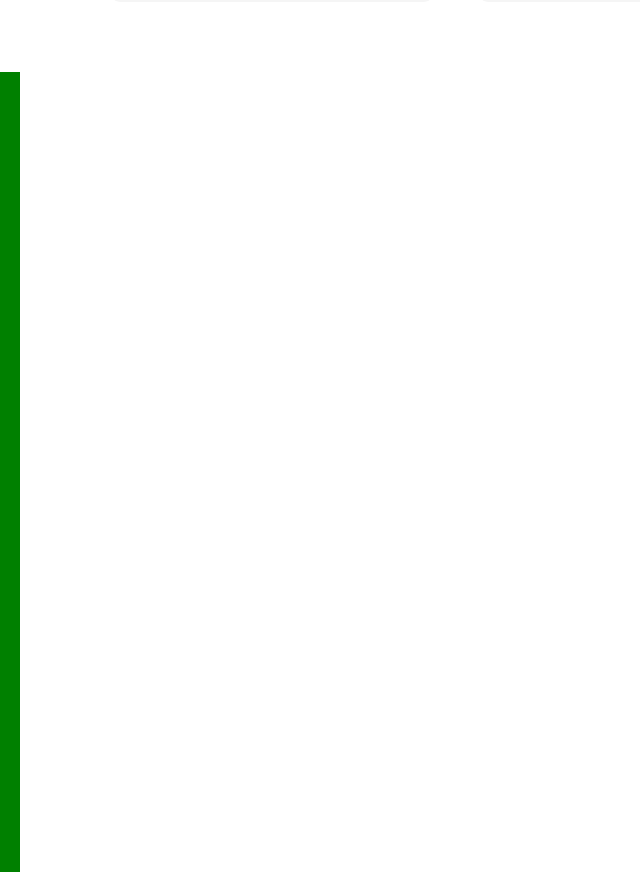
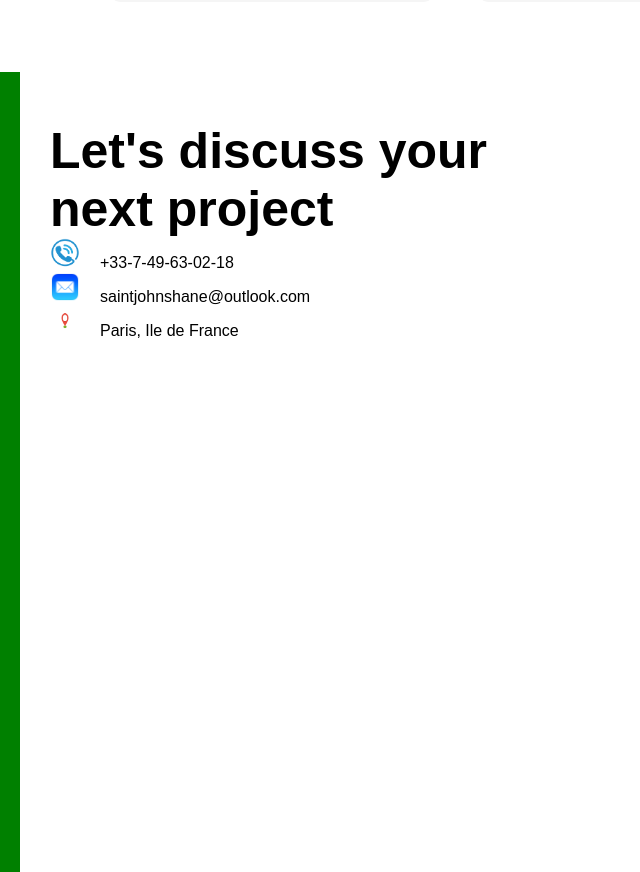
Before and after one commit to saintjohn1992/portfolio-code, a React (Create React App) app in the folder portfolio/: page / in a window 1280 px wide. Shown: the part 2060-2932 px from the top of the page, without its empty margins (0-640 px from the left). Built offline with nearby package versions, Linux system fonts and the light colour scheme; the HTML template or start-up script is replaced by a standard one.

Commit message:
imported icons & added contacxt details

```diff
--- a/portfolio/src/components/contact/Contact.js
+++ b/portfolio/src/components/contact/Contact.js
@@ -1,11 +1,30 @@
 import "./contact.css";
+import Phone from "../../img/phone.png";
+import Email from "../../img/email.png";
+import Address from "../../img/address.png";
 
 const Contact = () => {
     return (
         <div className="c">
             <div className="c-bg"></div>
             <div className="c-wrapper">
-                <div className="c-left"></div>
+                <div className="c-left">
+                    <h1 className="c-title">Let's discuss your next project</h1>
+                    <div className="c-info">
+                        <div className="c-info-item">
+                            <img src={Phone} alt="" className="c-icon" />
+                            +33-7-49-63-02-18
+                        </div>
+                        <div className="c-info-item">
+                            <img src={Email} alt="" className="c-icon" />
+                            saintjohnshane@outlook.com
+                        </div>
+                        <div className="c-info-item">
+                            <img src={Address} alt="" className="c-icon" />
+                            Paris, Ile de France
+                        </div>
+                    </div>
+                </div>
                 <div className="c-right"></div>
             </div>
         </div>
--- a/portfolio/src/components/contact/contact.css
+++ b/portfolio/src/components/contact/contact.css
@@ -22,3 +22,22 @@
 .c-right {
     flex: 1;
 }
+
+.c-title {
+    font-size: 50px;
+    width: 80%;
+}
+
+.c-inf0-item {
+display: flex;
+align-items: center;
+margin: 50px 0px;
+font-weight: 300;
+width: 70%;
+}
+
+.c-icon {
+    width: 30px;
+    height: 30px;
+    margin-right: 20px;
+}
```
